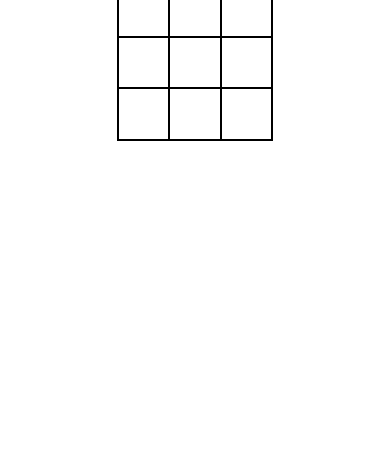
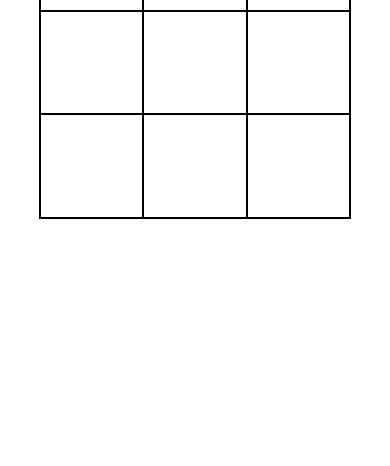
Before and after one commit to Iwan-Rahman/tic-tac-toe, a plain HTML site: page index.html in a window 390 px wide. Shown: the part 378-844 px from the top of the page. Drawn offline with Linux system fonts and the light colour scheme.

Commit message:
Make grid responsive

```diff
--- a/style.css
+++ b/style.css
@@ -10,17 +10,19 @@ body {
   flex-direction: column;
   justify-content: center;
   align-items: center;
+  font-size: 1rem;
 }
 
 table {
   border: 2px solid black;
   border-collapse: collapse;
-  width: 40vw;
-  aspect-ratio: 1;
+  min-width: min(80vw,80vh);
+  min-height: min(80vw,80vh);
 }
 
 td {
   border: 2px solid black;
-  width: 10vw;
+  width: calc(100% / 3);
+  height: calc(100% /3);
 
 }
```
